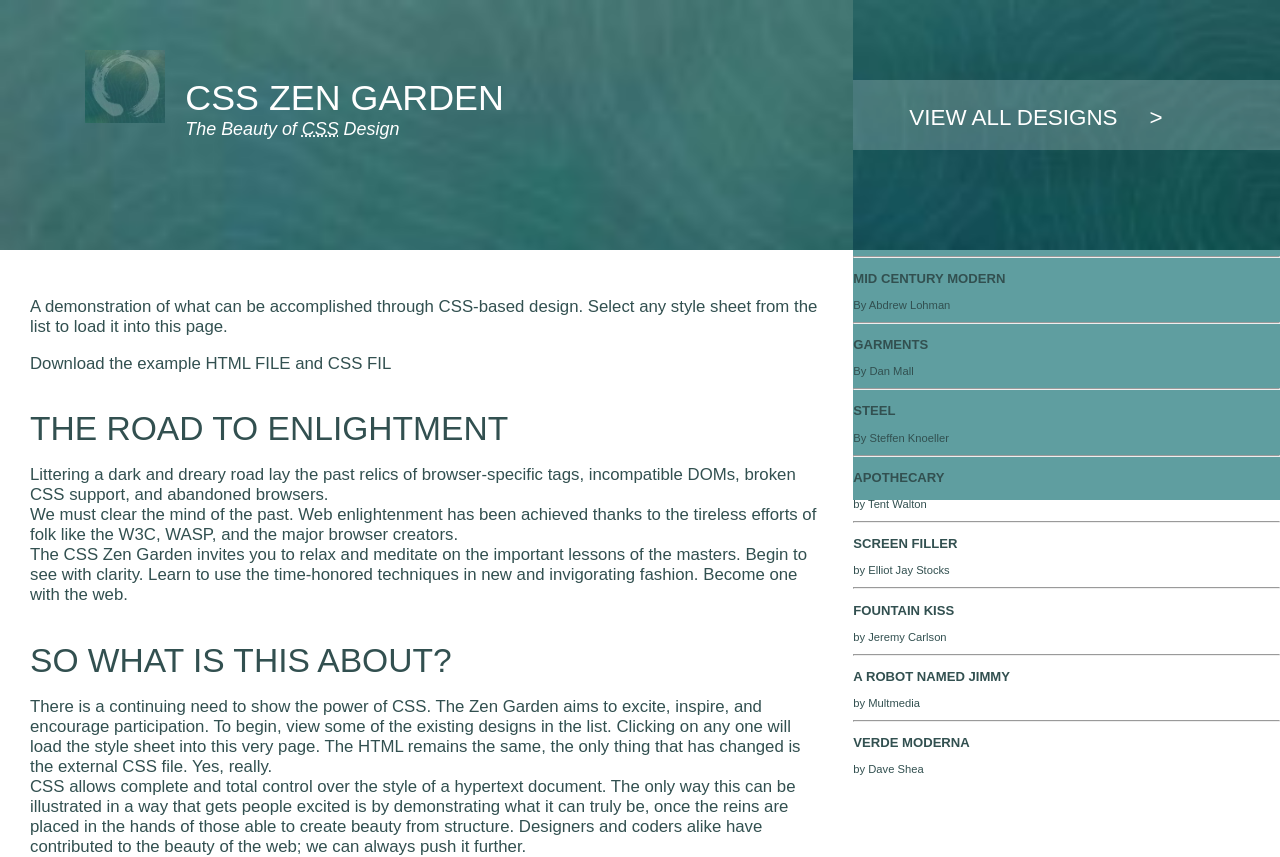
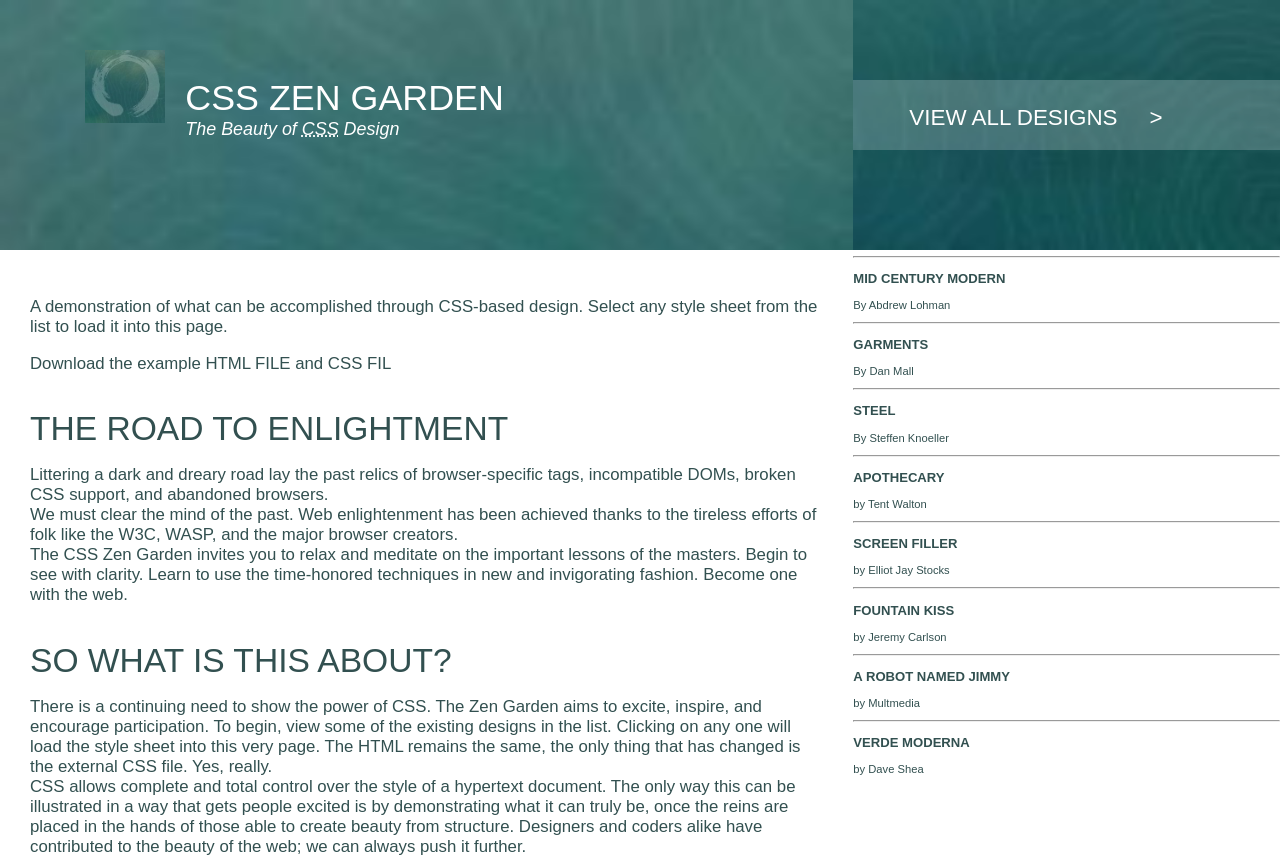
Before and after one commit to tohfatul/lab03-tohfatul, a plain HTML site: page index.html in a window 1280 px wide. Shown: the top 857 px of the page. Drawn offline with Linux system fonts and the light colour scheme.

Commit message:
Update style.css

```diff
--- a/style.css
+++ b/style.css
@@ -110,6 +110,6 @@ li a:hover:not(.active) {
   .article-header{
       font-size: 2em;
   }
-  .article-area-right{
+  /* .article-area-right{
       background-color: cadetblue;
-  }
+  } */
```
